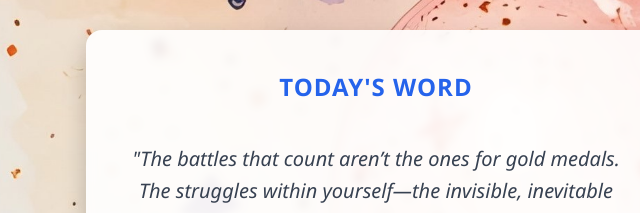
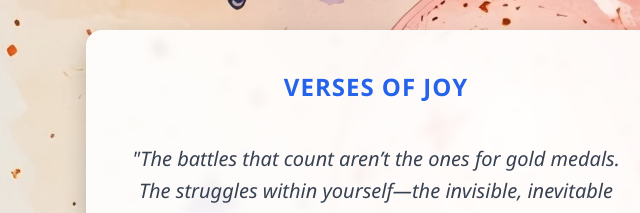
Before and after one commit to mingyew1994/Joy-Joy, a plain HTML site: page index.html in a window 1280 px wide. Shown: the part 237-450 px from the top of the page, 264-904 px from the left. Drawn offline with Linux system fonts and the light colour scheme; no server answers.

Commit message:
Change title from 'Daily Encouragement' to 'Verses of Joy'

```diff
--- a/index.html
+++ b/index.html
@@ -3,7 +3,7 @@
 <head>
   <meta charset="UTF-8"/>
   <meta name="viewport" content="width=device-width, initial-scale=1.0"/>
-  <title>Daily Encouragement</title>
+  <title>Verses of Joy</title>
   <style>
     body {
       font-family: 'Segoe UI', Tahoma, Geneva, Verdana, sans-serif;
@@ -77,7 +77,7 @@
 <body>
 
   <div class="box">
-    <h2>Today's Word</h2>
+    <h2>Verses of Joy</h2>
 
     <img id="featured-image" src="" alt="Daily Photo" />
 
```
